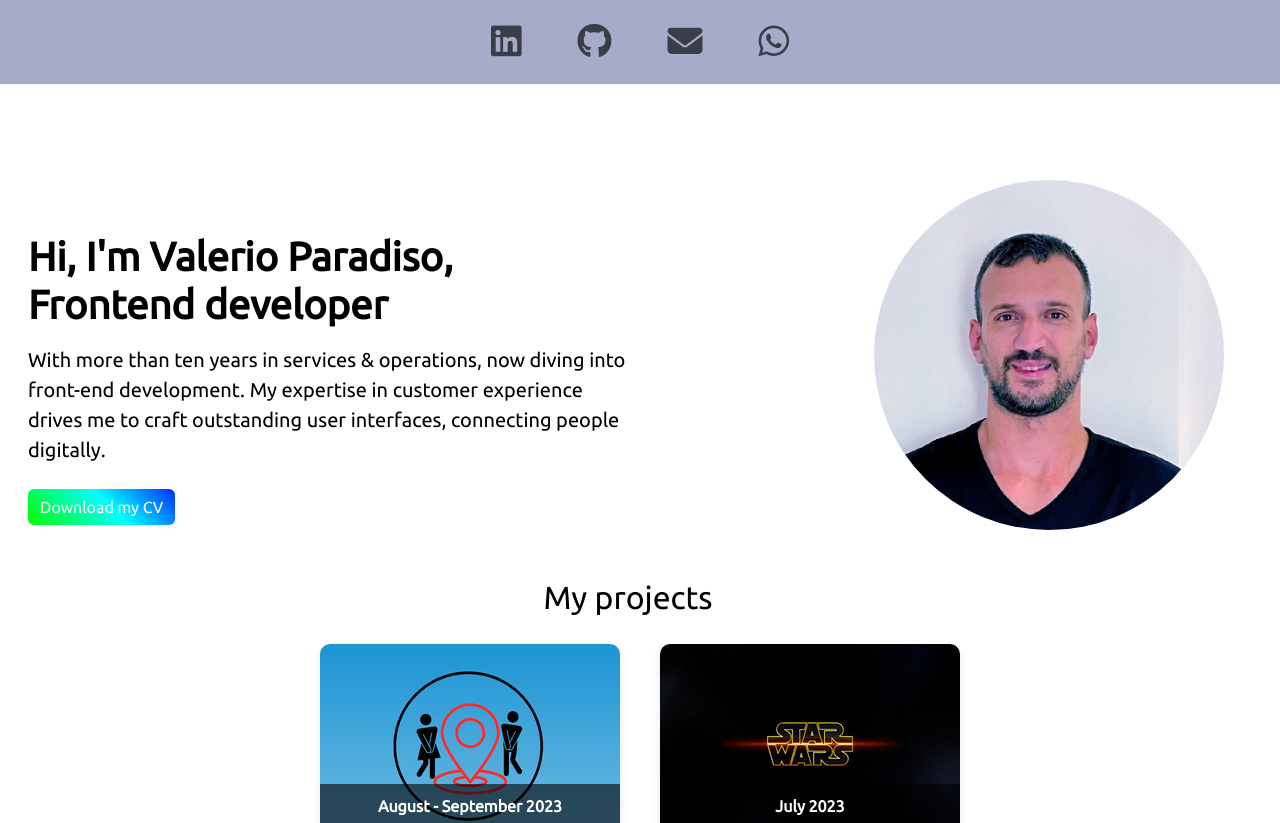
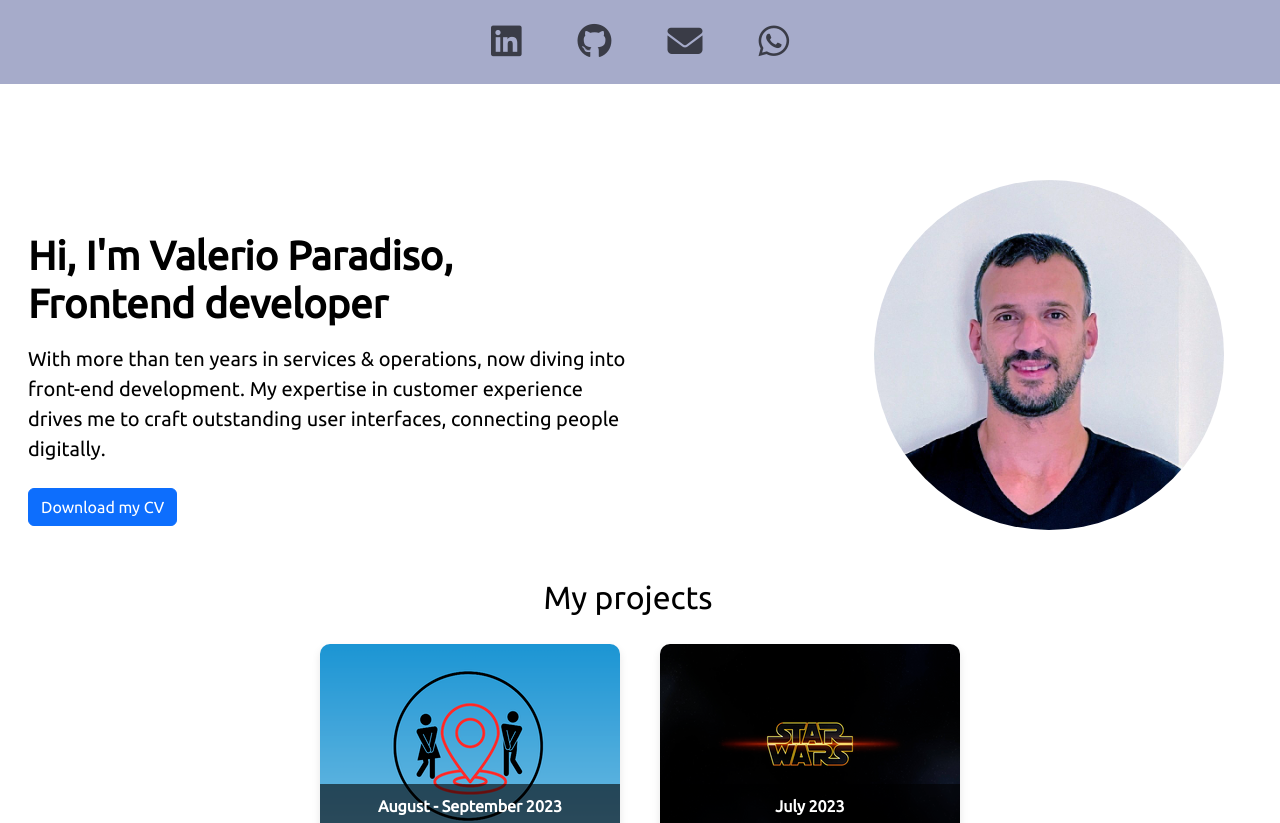
Before and after one commit to valerioprds/my-portfolio, an Angular app: page / in a window 1280 px wide. Shown: the top 823 px of the page. Built offline with nearby package versions, Linux system fonts and the light colour scheme.

Commit message:
removed dead code from css

```diff
--- a/src/app/app.component.css
+++ b/src/app/app.component.css
@@ -25,103 +25,22 @@ nav {
   justify-content: space-around;
 }
 
-.navbar-nav .btn {
-  background-color: red;
-  color: white;
-  border: 3px solid red;
-  padding: 10px 50px;
-}
 
-.navbar-nav .btn:hover {
-  background-color: #fff;
-  color: red;
-  border: 2px solid red;
-}
+
+
 /* welcome section */
 .nav-item a {
   margin: 0 20px;
   font-weight: 300px;
 }
 
-.nav-item a:hover {
-  margin: 0 20px;
-  color: red;
-}
+
 
 /* Section hero  */
 
-.btn-primary {
-  background-image: linear-gradient(
-    45deg,
-    red,
-    orange,
-    yellow,
-    green,
-    blue,
-    indigo,
-    violet
-  );
-}
 
-@keyframes rainbowMove {
-  0% {
-    background-position: 0% 0%;
-  }
-  25% {
-    background-position: 100% 0%;
-  }
-  50% {
-    background-position: 100% 100%;
-  }
-  75% {
-    background-position: 0% 100%;
-  }
-  100% {
-    background-position: 0% 0%;
-  }
-}
 
-.btn-primary {
-  animation: rainbowMove 10s infinite;
-  background-size: 200% 200%; /* This ensures the gradient covers the button during the animation */
-}
-@keyframes rainbowMove {
-  0% {
-    background-position: 100% 0%;
-  }
-  100% {
-    background-position: 0% 100%;
-  }
-}
 
-.btn-primary {
-  background-image: linear-gradient(
-    45deg,
-    #ff0000,
-    #ff7f00,
-    #ffff00,
-    #7fff00,
-    #00ff00,
-    #00ff7f,
-    #00ffff,
-    #007fff,
-    #0000ff,
-    #7f00ff,
-    #ff00ff,
-    #ff007f
-  );
-  animation: rainbowMove 15s infinite cubic-bezier(0.4, 0, 0.2, 1);
-  background-size: 300% 300%;
-  color: #fff; /* Assuming the text color is white for better contrast */
-  border: none; /* Removing the border for a cleaner look */
-  transition: all 0.3s; /* Smoother effect when hovering or focusing */
-}
-
-.btn-primary:hover,
-.btn-primary:focus {
-  box-shadow: 0 5px 15px rgba(0, 0, 0, 0.3); /* Adding a shadow on hover/focus for interactivity */
-  transform: scale(1.05); /* Slightly enlarging the button on hover/focus */
-}
 
 .illustration-hero {
   z-index: 500;
@@ -139,7 +58,7 @@ nav {
   font-size: 20px;
 }
 
-/* section tabs  */
+/* section cards  */
 .custom-card {
   width: 100%;
   max-width: 300px;
```
Also changed, not shown: 1 other file (tests, documents, lock files or other folders).
